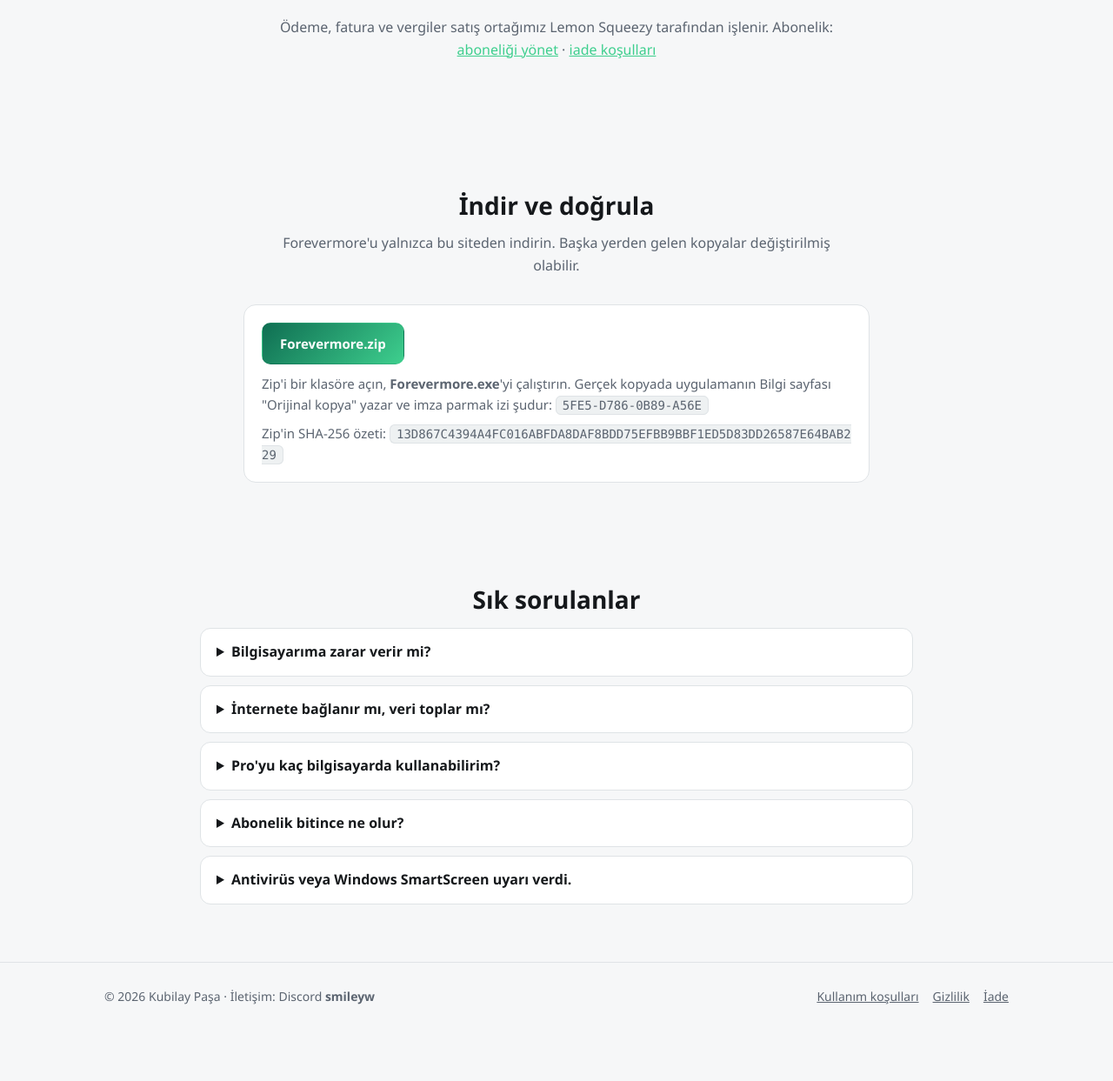
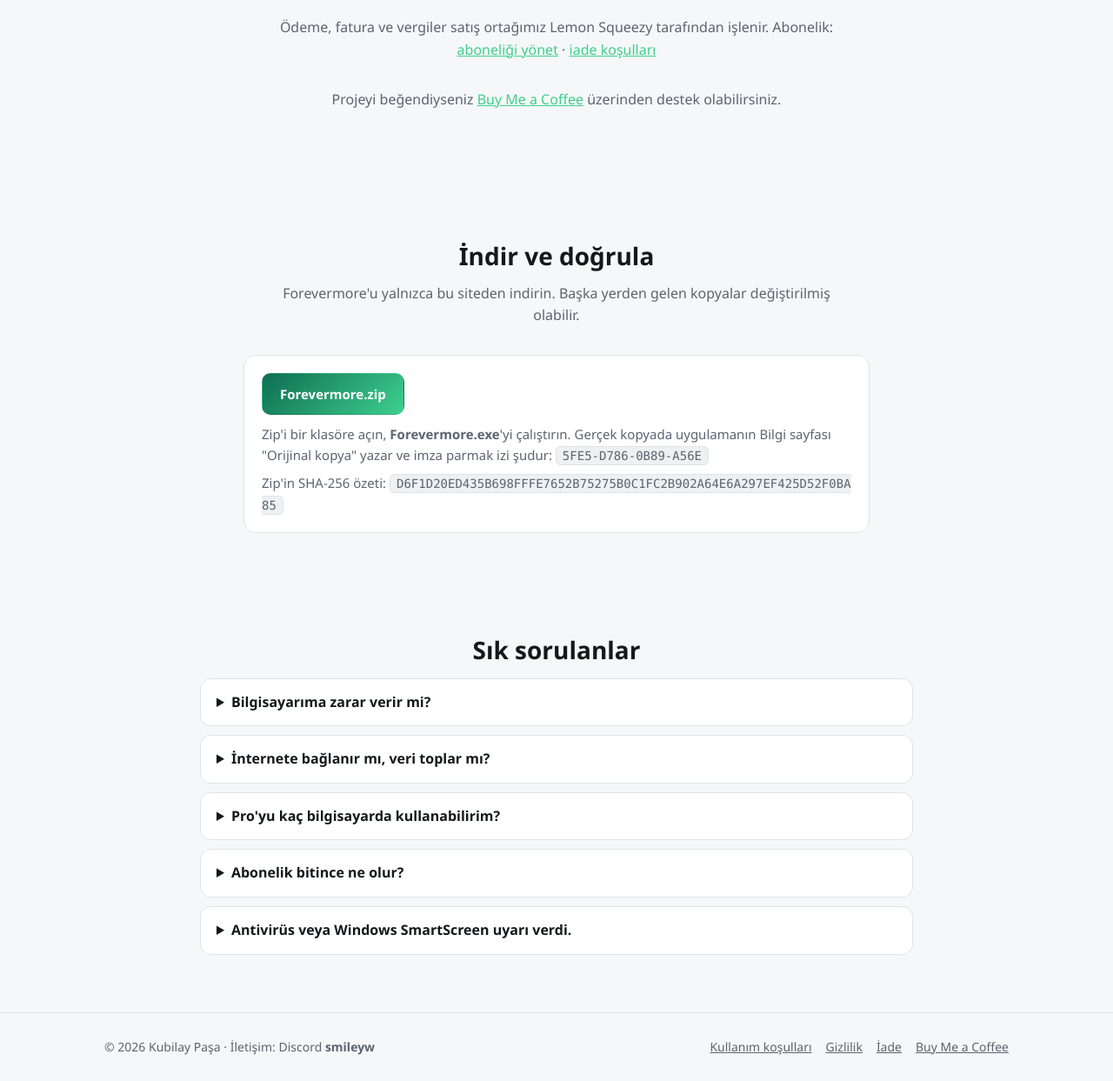
Before and after one commit to SlimelyW/forevermore, a plain HTML site: page index.html in a window 1280 px wide. Shown: the part 2773-4016 px from the top of the page at 87% size. Before the commit the page ends 3958 px from the top, so only its background shows below. Drawn offline with Linux system fonts and the light colour scheme.

Commit message:
Add files via upload

```diff
--- a/ayarlar.js
+++ b/ayarlar.js
@@ -8,10 +8,12 @@
   satinal: "",
   // Aboneliği yönet (müşteri portalı): "https://MAGAZA.lemonsqueezy.com/billing"
   portal: "https://forevermore.lemonsqueezy.com/billing",
+  // Bağış sayfası
+  bagis: "https://buymeacoffee.com/forevermore",
   // Aylık fiyat, ekranda olduğu gibi yazılır (ör. "$4.99"). Boşsa "Yakında".
   fiyat: "₺250",
   // Paket doğrulama bilgileri (derle.bat çıktısı)
-  sha256: "13D867C4394A4FC016ABFDA8DAF8BDD75EFBB9BBF1ED5D83DD26587E64BAB229",
+  sha256: "D6F1D20ED435B698FFFE7652B75275B0C1FC2B902A64E6A297EF425D52F0BA85",
   parmakIzi: "5FE5-D786-0B89-A56E",
 };
 
--- a/index.html
+++ b/index.html
@@ -103,6 +103,8 @@
       </div>
       <p class="sub" style="margin-top:22px">Ödeme, fatura ve vergiler satış ortağımız Lemon Squeezy tarafından işlenir.
         Abonelik: <a data-link="portal" href="#fiyat">aboneliği yönet</a> · <a href="iade.html">iade koşulları</a></p>
+      <p class="sub">Projeyi beğendiyseniz <a data-link="bagis" href="#fiyat">Buy Me a Coffee</a> üzerinden destek
+        olabilirsiniz.</p>
     </div>
   </section>
 
@@ -147,6 +149,7 @@
       <a href="kosullar.html">Kullanım koşulları</a>
       <a href="gizlilik.html">Gizlilik</a>
       <a href="iade.html">İade</a>
+      <a data-link="bagis" href="#">Buy Me a Coffee</a>
     </nav>
   </div>
 </footer>
```
Also changed, not shown: en.html (+3 -0 lines).
